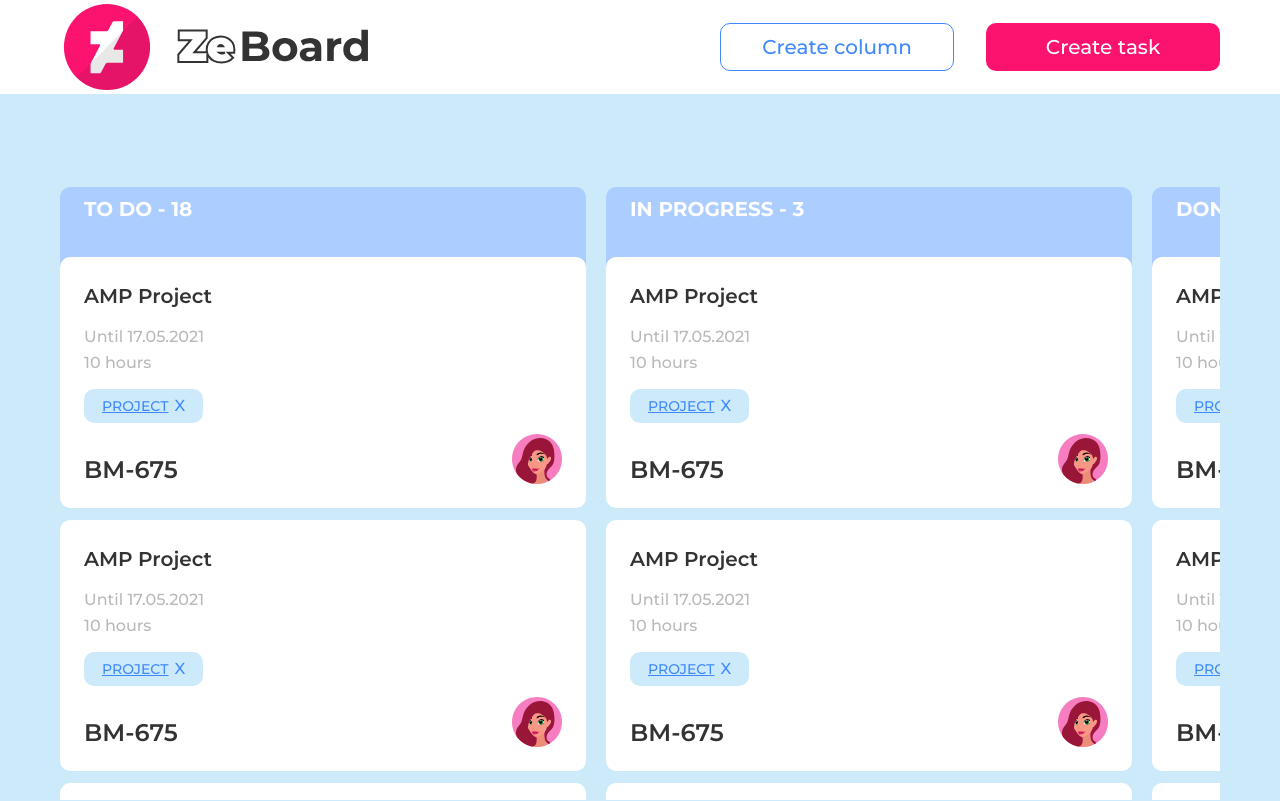
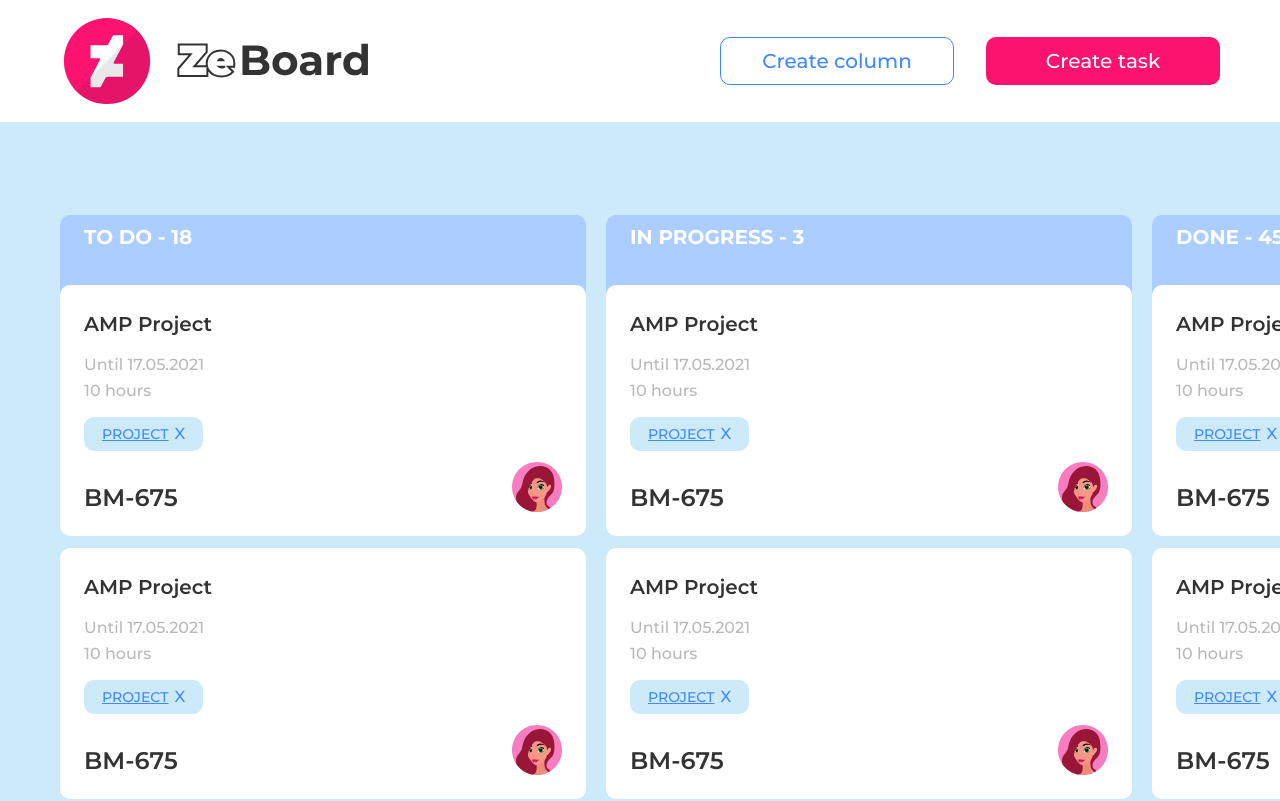
Before and after one commit to Poznalex/my-crm-main, a Vue app: page / in a window 1280 px wide. Shown: the top 801 px of the page. Built offline with nearby package versions, Linux system fonts and the light colour scheme.

Commit message:
Revert "18 scroll fix (#22)"
This reverts commit 406c6679dd390c64d11c589476a944ecd51e821d.

```diff
--- a/src/assets/styles/main.css
+++ b/src/assets/styles/main.css
@@ -3,10 +3,7 @@
 
 body {
     background: var(--main-color-transp-blue);
-    background-size: 100% 100%;
     font-family: 'Montserrat', sans-serif;
-    max-height: 100vw;
-    overflow-x: hidden;
 }
 
 button {
@@ -34,9 +31,3 @@ input:focus,
     outline: none;
     border-color: var(--main-color-light-blue);
 }
-
-#app {
-    height: 100vh;
-    display: flex;
-    flex-direction: column;
-}
--- a/src/components/Main.vue
+++ b/src/components/Main.vue
@@ -5,7 +5,6 @@ import CreateColumnForm from '/src/components/Column/CreateColumnForm.vue';
 
 <template>
     <div class="main">
-        <div class="columns-wrapper">
         <Column
             title="to do"
             amountTasks="18"
@@ -21,7 +20,7 @@ import CreateColumnForm from '/src/components/Column/CreateColumnForm.vue';
             amountTasks="456"
             @open-modal="(taskInformation) => $emit('open-modal', taskInformation)"
         />
-        </div>
+
         <div class="main__create-column" @click="$emit('open-modal', CreateColumnForm)">
             <div class="create-column__text">Create column</div>
             <div class="create-column__icon">
@@ -46,12 +45,6 @@ import CreateColumnForm from '/src/components/Column/CreateColumnForm.vue';
     cursor: pointer;
 }
 
-.columns-wrapper {
-    display: flex;
-    flex-direction: column;
-    width: 100%;
-}
-
 .create-column__text {
     width: auto;
     line-height: 18px;
@@ -73,39 +66,11 @@ import CreateColumnForm from '/src/components/Column/CreateColumnForm.vue';
         justify-content: unset;
         align-items: unset;
         padding: 93px 24px 0;
-        flex-grow: 1;
-        overflow: hidden;
+        overflow-x: scroll;
     }
 
     .main__create-column {
         display: none;
-    }
-
-    .columns-wrapper {
-        display: flex;
-        flex-direction: row;
-        overflow: scroll;
-    }
-
-    .columns-wrapper::-webkit-scrollbar {
-        width: 6px;
-        height: 6px;
-    }
-
-    .columns-wrapper::-webkit-scrollbar-thumb {
-        border-radius: 8px;
-        background: var(--main-color-light-blue);
-    }
-
-    .columns-wrapper::-webkit-scrollbar-track {
-        border-radius: 8px;
-        background-color: var(--main-color-white);
-    }
-
-    .columns-wrapper::-webkit-scrollbar-corner,
-    .columns-wrapper::-webkit-scrollbar-track:horizontal {
-        background-color: transparent;
-        margin-right: 20px;
     }
 }
 
```
Lines whose indentation alone changed are shown as unchanged.
